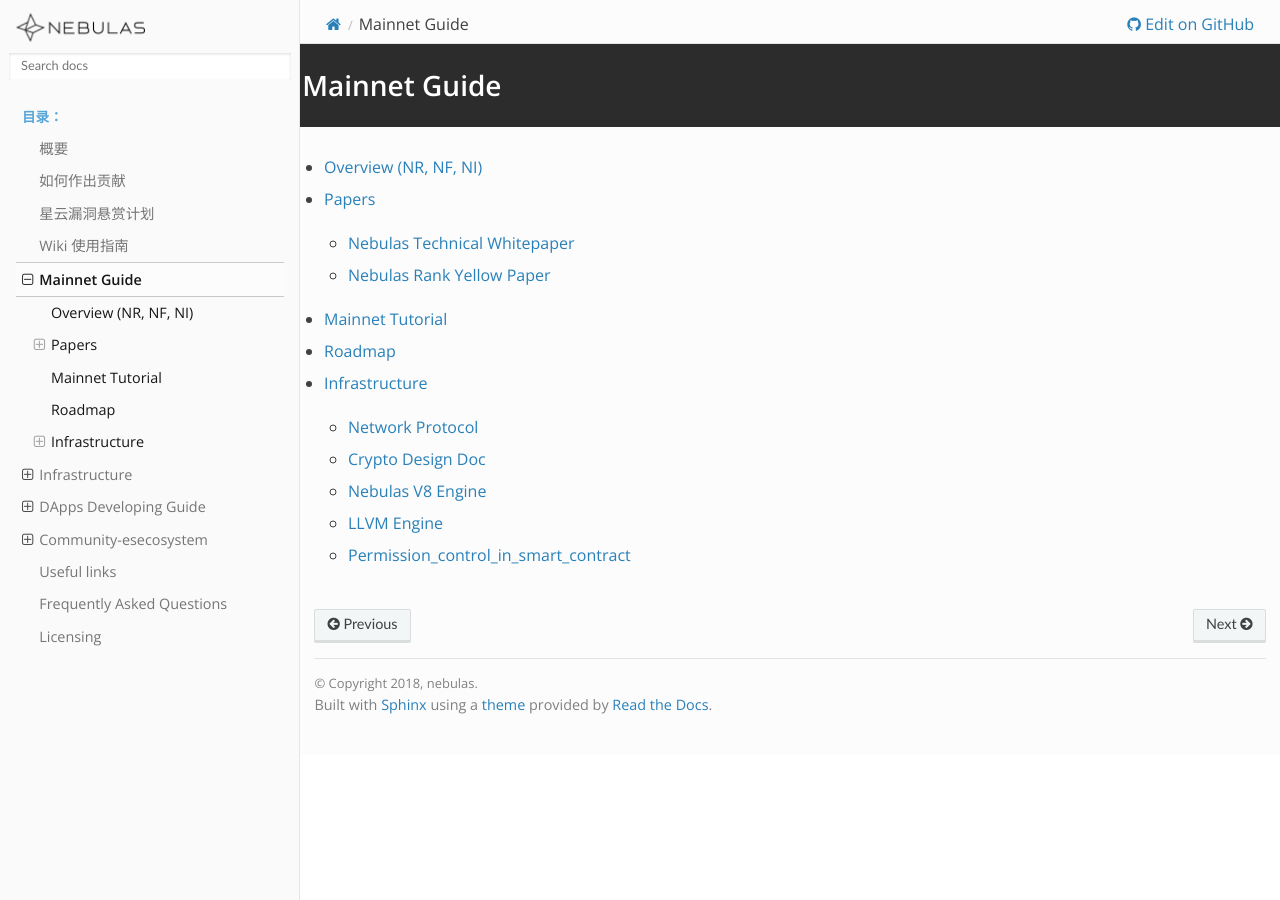
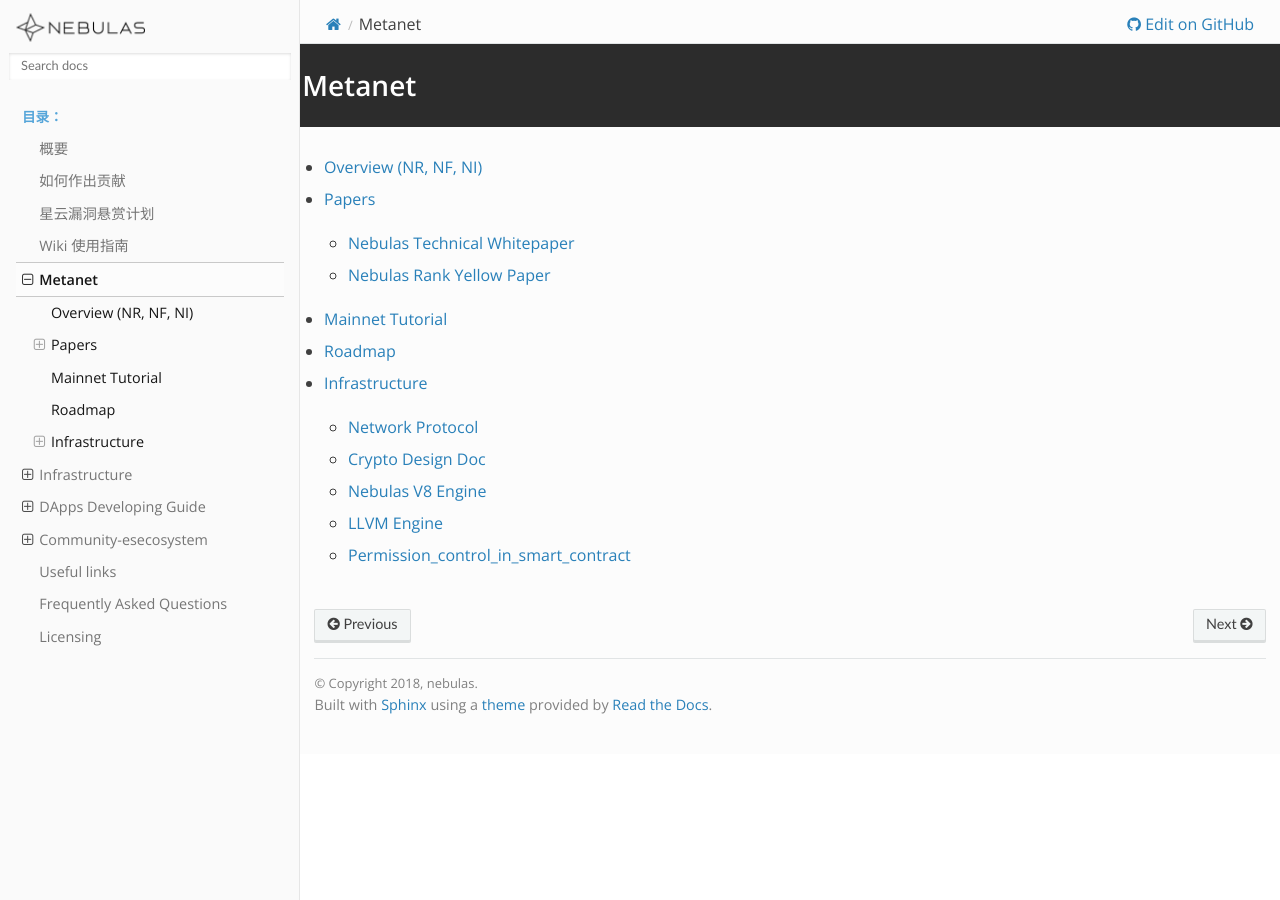
Before and after one commit to nebulasio/nebdocs, a Sphinx documentation site: the page built from docs/mainnet-guide/README.rst, in a window 1280 px wide. Built offline with Sphinx 7.4.7 and the Read the Docs theme 2.0.0, drawn with Linux system fonts in a browser that asks for light colours; pages that are not in the unit, such as notebooks, are missing from menus.

Commit message:
Update README.rst

```diff
--- a/docs/mainnet-guide/README.rst
+++ b/docs/mainnet-guide/README.rst
@@ -1,4 +1,4 @@
-Mainnet Guide
+Metanet
 =============
 
 .. toctree::
```
